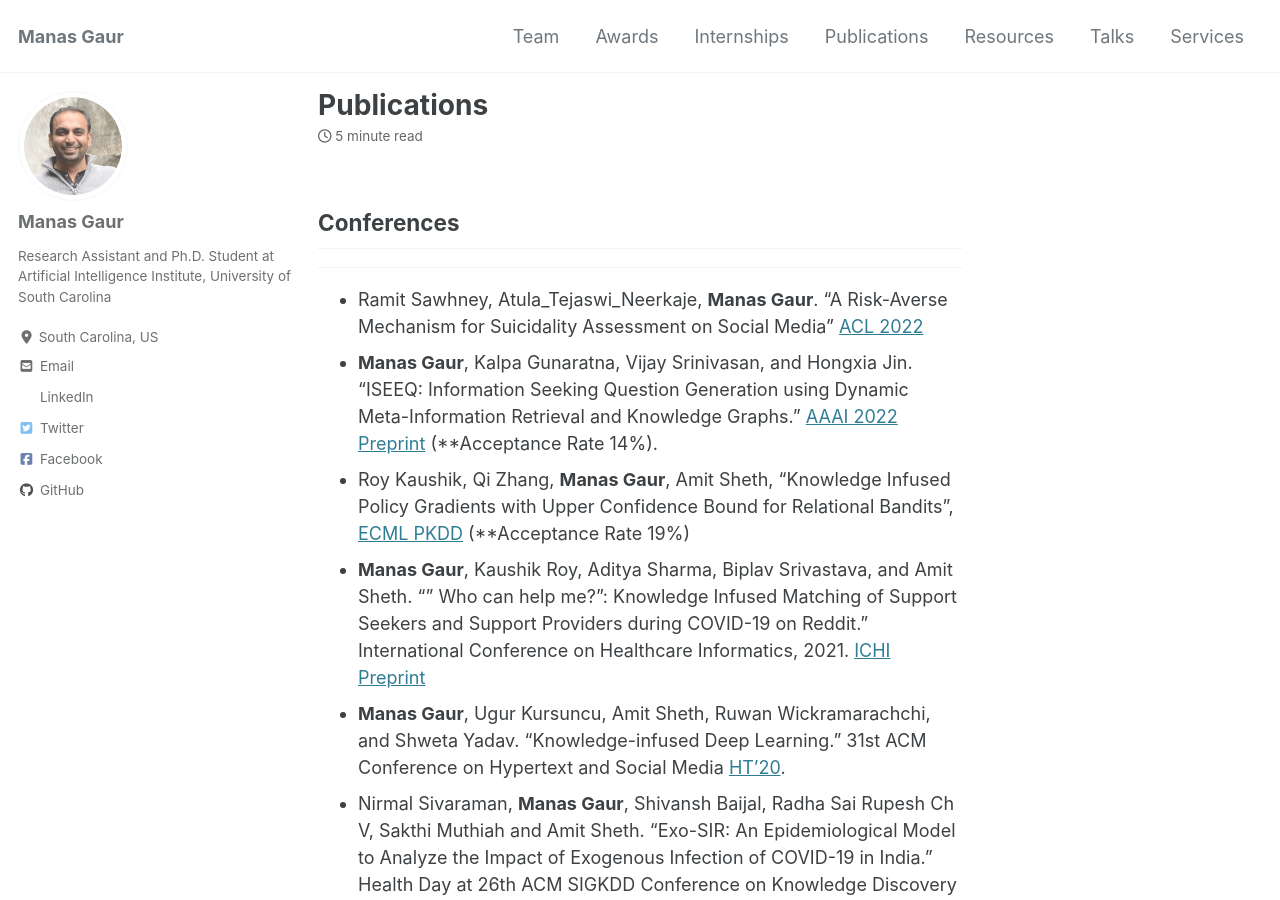
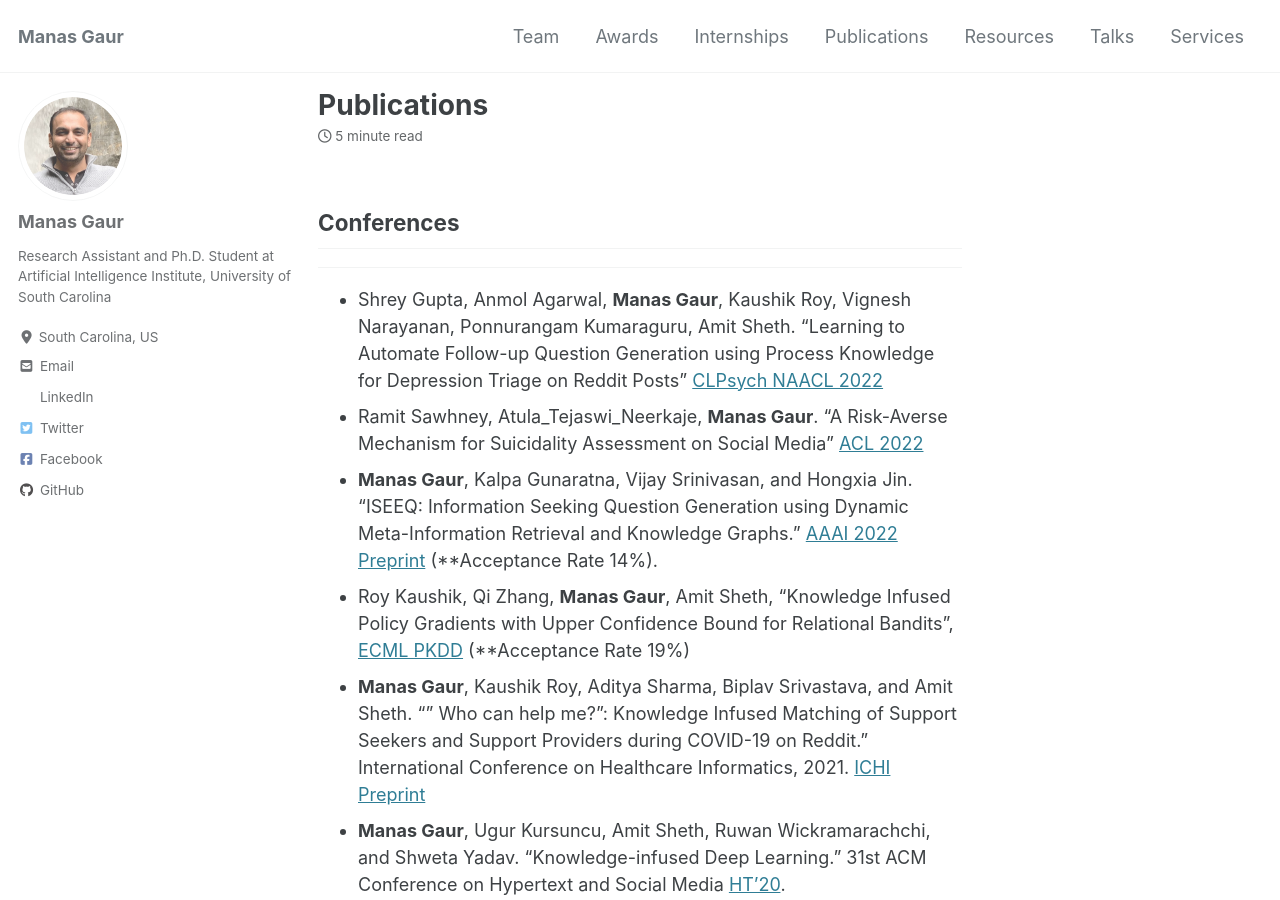
Before and after one commit to manasgaur/manasgaur.github.io, a Jekyll site: the page built from _pages/publications.md, in a window 1280 px wide and 900 px high. Built offline with Jekyll 4.4.1, drawn with Linux system fonts in a browser that asks for light colours; cached includes are drawn as plain includes; nearby versions of some CDN libraries.

Commit message:
new paper added

```diff
--- a/_pages/publications.md
+++ b/_pages/publications.md
@@ -6,6 +6,7 @@ author_profile: true
 
 ## Conferences
 ---
+* Shrey Gupta, Anmol Agarwal, **Manas Gaur**, Kaushik Roy, Vignesh Narayanan, Ponnurangam Kumaraguru, Amit Sheth. "Learning to Automate Follow-up Question Generation using Process Knowledge for Depression Triage on Reddit Posts" [CLPsych NAACL 2022](https://www.researchgate.net/publication/360779529_Learning_to_Automate_Follow-up_Question_Generation_using_Process_Knowledge_for_Depression_Triage_on_Reddit_Posts)
 * Ramit Sawhney, Atula_Tejaswi_Neerkaje, **Manas Gaur**.  "A Risk-Averse Mechanism for Suicidality Assessment on Social Media" [ACL 2022](https://drive.google.com/file/d/1wr0KwxmSujt2zo-wjDFRAdKe6cPKQTIl/view?usp=sharing)
 * **Manas Gaur**, Kalpa Gunaratna, Vijay Srinivasan, and Hongxia Jin. "ISEEQ: Information Seeking Question Generation using Dynamic Meta-Information Retrieval and Knowledge Graphs."  [AAAI 2022 Preprint](https://arxiv.org/abs/2112.07622) (**Acceptance Rate 14%).
 * Roy Kaushik, Qi Zhang, **Manas Gaur**, Amit Sheth, "Knowledge Infused Policy Gradients with Upper Confidence Bound for Relational Bandits", [ECML PKDD](https://ala2021.vub.ac.be/papers/ALA2021_paper_36.pdf) (**Acceptance Rate 19%)
```
